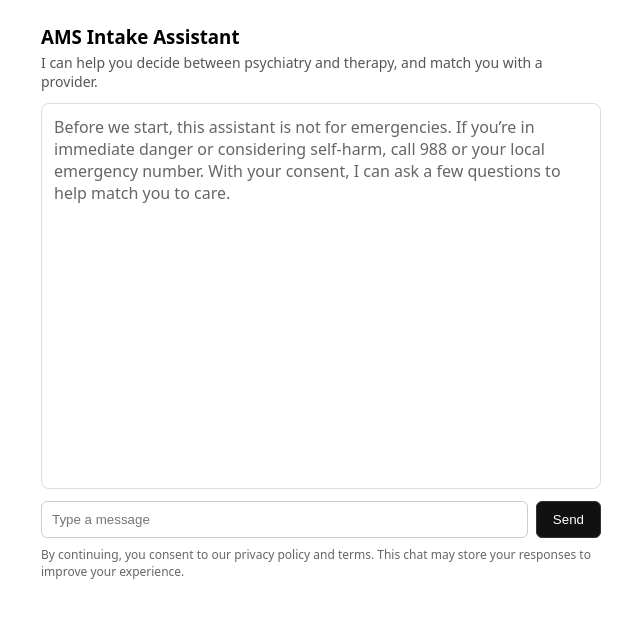
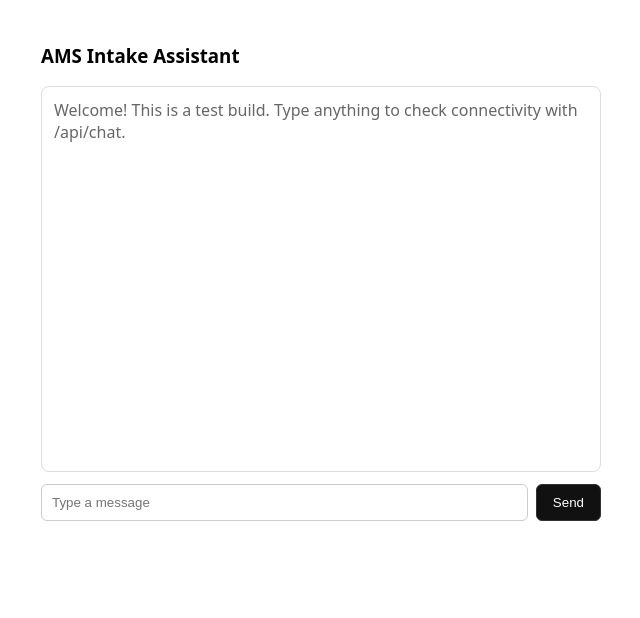
Before and after one commit to puglb2/azure-search-openai-AMS, a React (Vite) app: page / in a window 1280 px wide. Shown: the top 618 px of the page, without its empty margins (319-959 px from the left). Built offline with nearby package versions, Linux system fonts and the light colour scheme.

Commit message:
Update App.tsx

```diff
--- a/src/App.tsx
+++ b/src/App.tsx
@@ -10,7 +10,6 @@ export default function App() {
     if (!text) return;
     setInput('');
     setMessages(m => [...m, { role: 'user', content: text }]);
-
     setBusy(true);
     try {
       const res = await fetch('/api/chat', {
@@ -18,8 +17,8 @@ export default function App() {
         headers: { 'Content-Type': 'application/json' },
         body: JSON.stringify({ message: text })
       });
-      const data = await res.json();
-      const reply = data?.reply ?? '(no response)';
+      const data = await res.json().catch(() => ({}));
+      const reply = data?.reply || data?.error || '(no response)';
       setMessages(m => [...m, { role: 'assistant', content: reply }]);
     } catch {
       setMessages(m => [...m, { role: 'assistant', content: 'Sorry, something went wrong.' }]);
@@ -30,24 +29,17 @@ export default function App() {
 
   return (
     <div style={{ fontFamily: 'system-ui, sans-serif', maxWidth: 560, margin: '0 auto', padding: 16 }}>
-      <header style={{ marginBottom: 12 }}>
-        <h3 style={{ margin: 0 }}>AMS Intake Assistant</h3>
-        <p style={{ margin: '4px 0 0 0', fontSize: 14, color: '#555' }}>
-          I can help you decide between psychiatry and therapy, and match you with a provider.
-        </p>
-      </header>
+      <h3>AMS Intake Assistant</h3>
       <div style={{ border: '1px solid #ddd', borderRadius: 8, padding: 12, height: 360, overflowY: 'auto', background: '#fff' }}>
-        {messages.map((m, i) => (
+        {messages.length === 0 ? (
+          <div style={{ color: '#666' }}>
+            Welcome! This is a test build. Type anything to check connectivity with /api/chat.
+          </div>
+        ) : messages.map((m, i) => (
           <div key={i} style={{ margin: '8px 0' }}>
             <strong>{m.role === 'user' ? 'You' : 'Assistant'}:</strong> {m.content}
           </div>
         ))}
-        {messages.length === 0 && (
-          <div style={{ color: '#666' }}>
-            Before we start, this assistant is not for emergencies. If you’re in immediate danger or considering self-harm,
-            call 988 or your local emergency number. With your consent, I can ask a few questions to help match you to care.
-          </div>
-        )}
       </div>
       <div style={{ display: 'flex', gap: 8, marginTop: 12 }}>
         <input
@@ -62,9 +54,6 @@ export default function App() {
           Send
         </button>
       </div>
-      <p style={{ fontSize: 12, color: '#666', marginTop: 8 }}>
-        By continuing, you consent to our privacy policy and terms. This chat may store your responses to improve your experience.
-      </p>
     </div>
   );
 }
```
